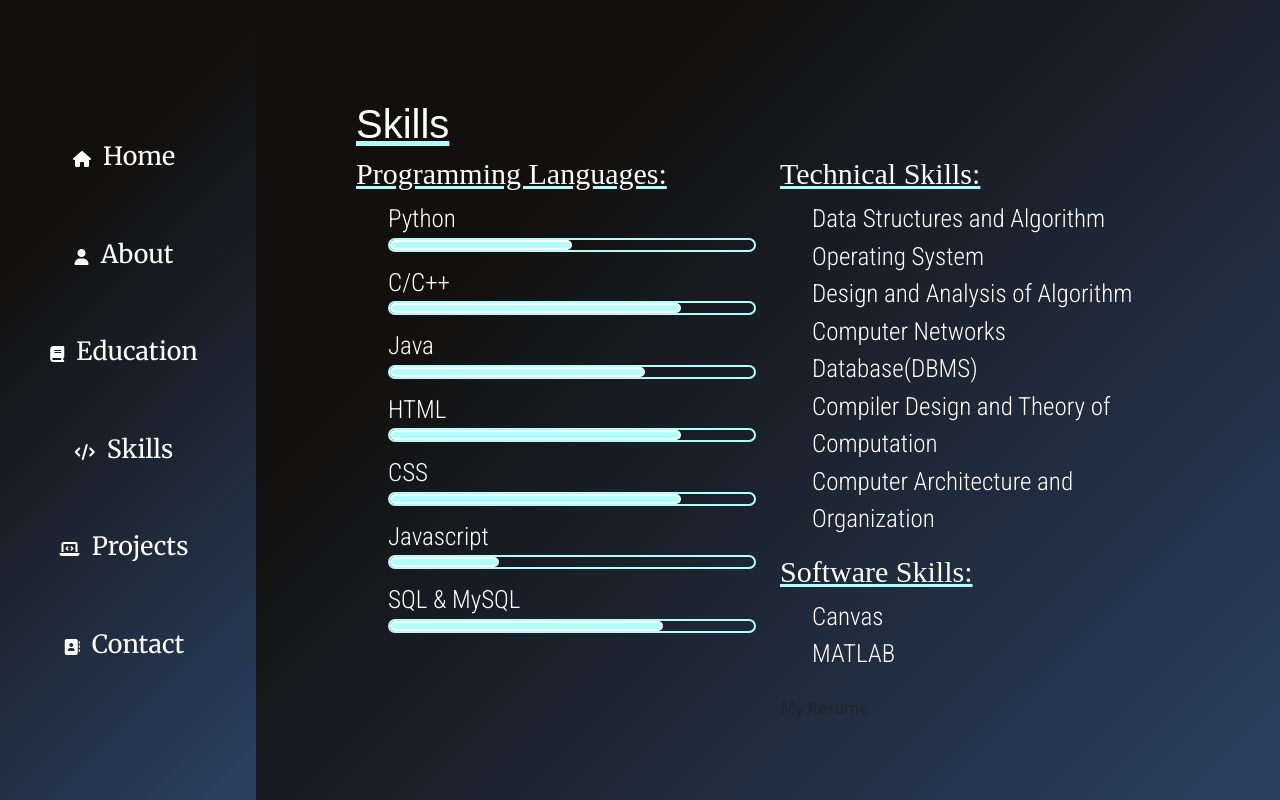
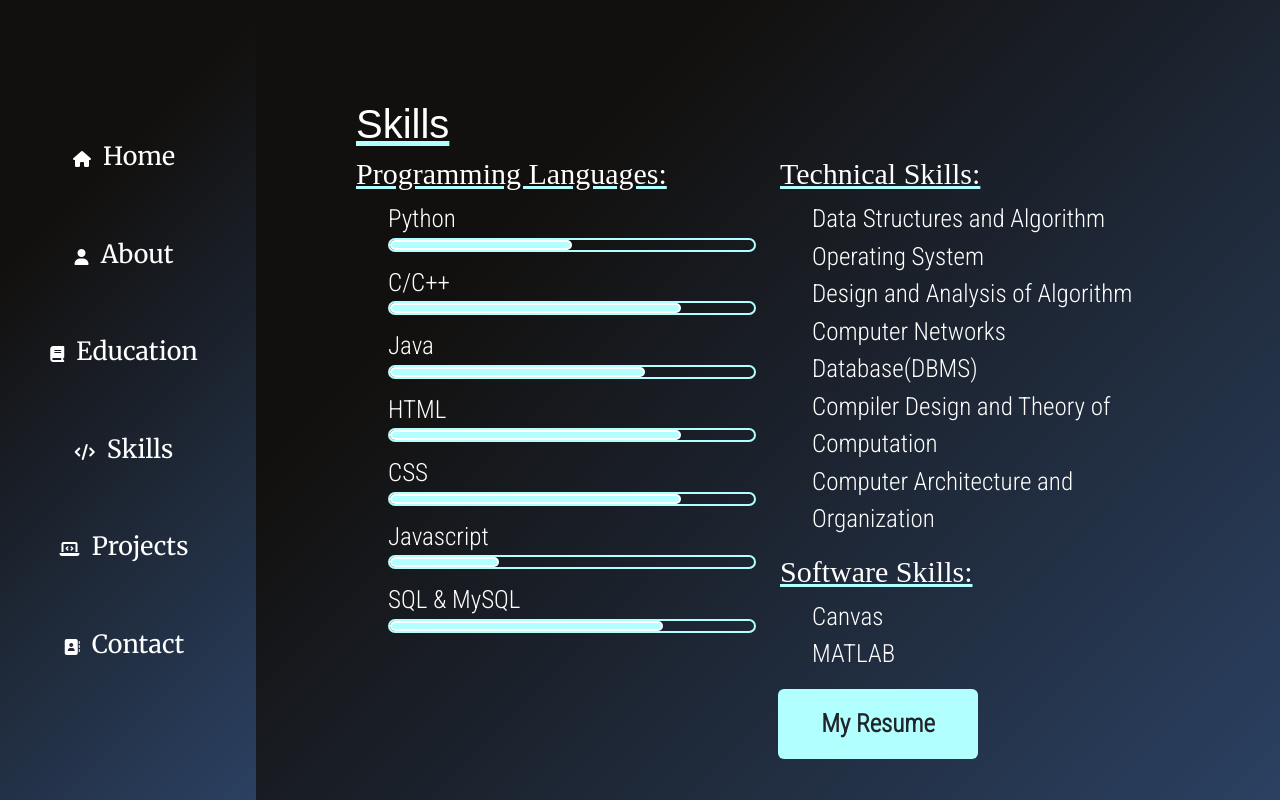
Before and after one commit to Kaushiki12-anand/portfolio, a plain HTML site: page skill.html in a window 1280 px wide. Drawn offline with Linux system fonts and the light colour scheme; a web font is replaced by a local one.

Commit message:
new changes

```diff
--- a/skill.html
+++ b/skill.html
@@ -119,7 +119,7 @@
                   <div class="col-6">
                   </div>
                   <div class="col-6">
-                    <a href="C:\Users\kaushiki anand\Desktop\resume.pdf" target="_blank">
+                    <a href="C:\Users\kaushiki anand\Downloads\Kaushiki_resume.pdf" target="_blank">
                       <button class="btn">My Resume</button>
                     </a>
                   </div>
--- a/style.css
+++ b/style.css
@@ -165,6 +165,18 @@ background-repeat: repeat;
     padding: 30px;
     border-color: #B2FFFF;
     border-radius: 10px;
+}
+.btn{
+    background-color: #B2FFFF;
+    height: 70px;
+    width: 200px;
+    font-size: 25px;
+    padding: 10px;
+    border-color: black;
+    border-style: unset;
+    font-family: 'Roboto Condensed', sans-serif;
+    font-weight: 700;
+    margin-left: 10px;
 }
 input{
     border-radius: 10px;
```
